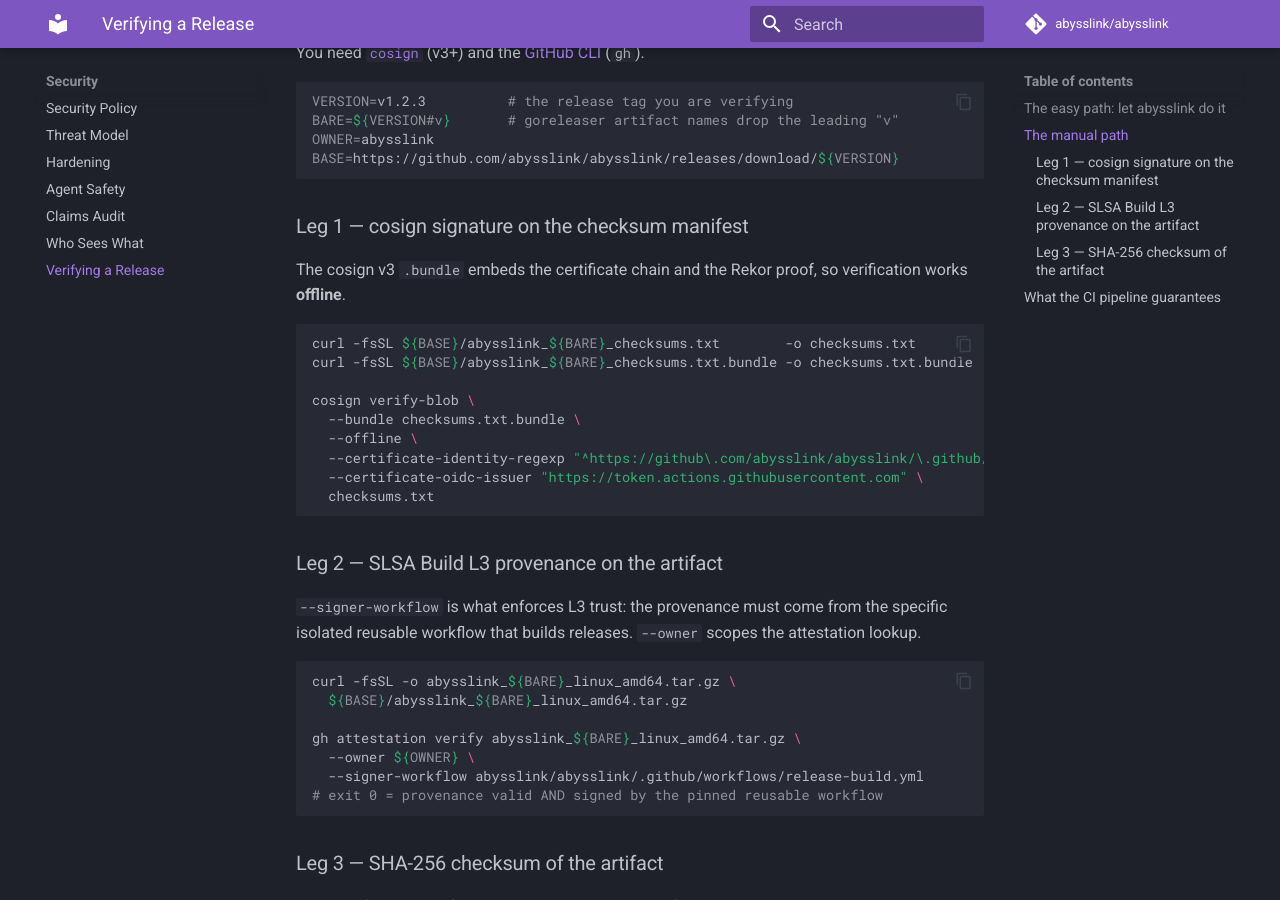
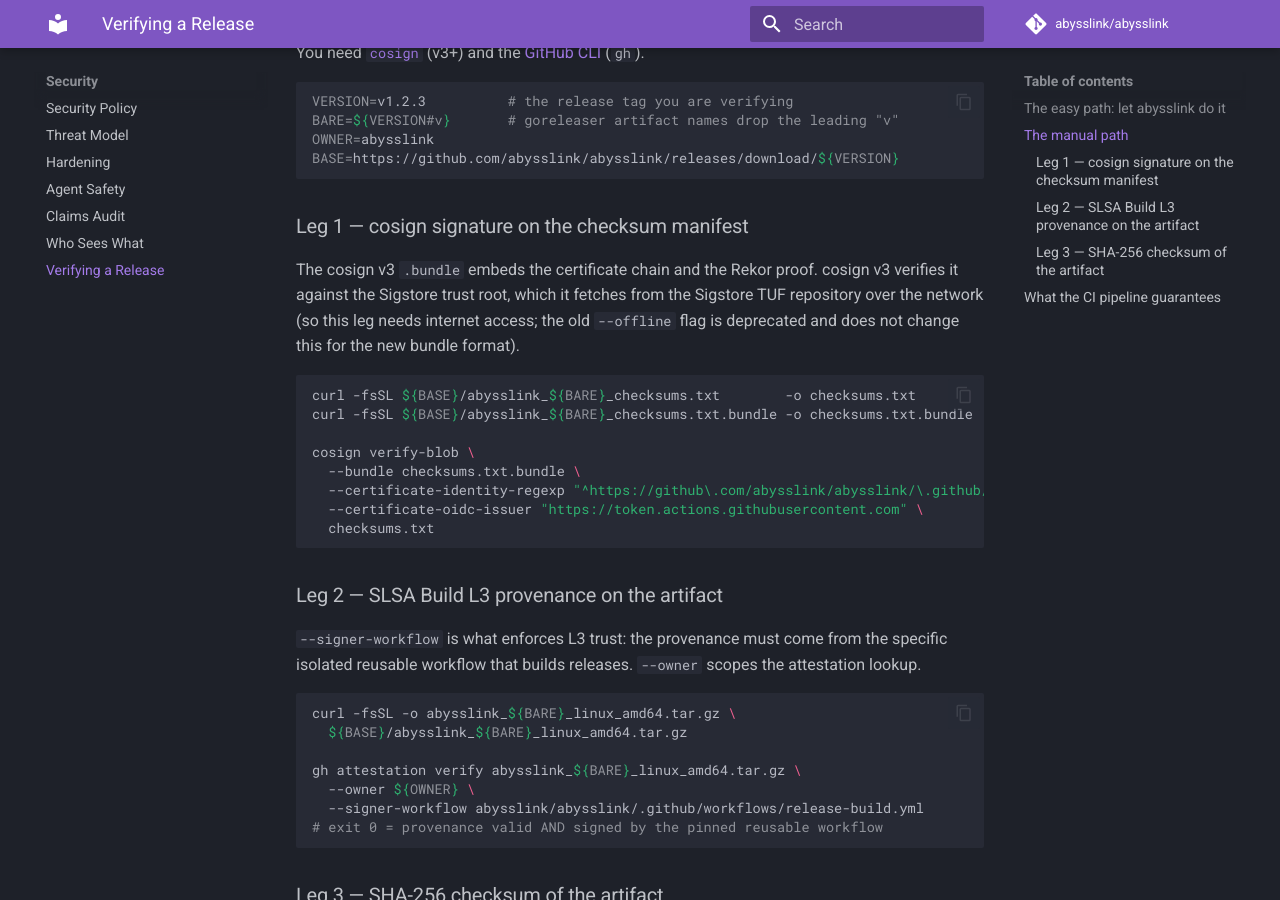
Before and after one commit to abysslink/abysslink, an MkDocs documentation site: the page built from docs/VERIFYING.md, in a window 1280 px wide and 900 px high, scrolled down 1388 px. Built offline with MkDocs 1.6.1 and Material for MkDocs 9.7.7, drawn with Linux system fonts in a browser that asks for light colours; comment, search, counter and statistics services are not loaded.

Commit message:
fix(deps,verify): clear govulncheck (Go 1.26.5 + goldmark 1.7.17); drop deprecated cosign --offline
govulncheck flagged two advisories that landed after the last scan — neither in
Phase 36 code: GO-2026-5856 (crypto/tls, fixed in go1.26.5) and GO-2026-5320
(goldmark, transitive via glamour, fixed in v1.7.17). Bump the go directive to
1.26.5 and goldmark to 1.7.17; govulncheck now reports 0 affecting vulnerabilities.

Separately, cosign v3 deprecated verify-blob's --offline flag, and testing shows
the new bundle format needs the Sigstore TUF trusted root (fetched online) with
OR without the flag — so --offline was both deprecated AND not delivering the
air-gapped verification its comments claimed. Drop --offline from install.sh, the
in-binary verify/upgrade path, and every doc example; correct the "offline" prose
to state honestly that verification fetches the Sigstore trust root over the
network. No behaviour change (both paths already needed the network), fail-closed
preserved, and the install output is now free of the deprecation warning.

Co-Authored-By: Claude Fable 5 <noreply@anthropic.com>
Signed-off-by: mohandoz <mohandoz@users.noreply.github.com>

````diff
--- a/.goreleaser.yaml
+++ b/.goreleaser.yaml
@@ -291,10 +291,9 @@ release:
     curl -fsSL https://github.com/abysslink/abysslink/releases/download/${VERSION}/abysslink_${VERSION#v}_checksums.txt        -o checksums.txt
     curl -fsSL https://github.com/abysslink/abysslink/releases/download/${VERSION}/abysslink_${VERSION#v}_checksums.txt.bundle -o checksums.txt.bundle
 
-    # Verify cosign signature (offline — the bundle embeds the cert chain + Rekor proof)
+    # Verify cosign signature (needs internet: cosign v3 fetches the Sigstore trust root)
     cosign verify-blob \
       --bundle checksums.txt.bundle \
-      --offline \
       --certificate-identity-regexp "^https://github\.com/abysslink/abysslink/\.github/workflows/release\.yml@refs/tags/.*$" \
       --certificate-oidc-issuer "https://token.actions.githubusercontent.com" \
       checksums.txt
--- a/docs/VERIFYING.md
+++ b/docs/VERIFYING.md
@@ -61,8 +61,11 @@ BASE=https://github.com/abysslink/abysslink/releases/download/${VERSION}
 
 ### Leg 1 — cosign signature on the checksum manifest
 
-The cosign v3 `.bundle` embeds the certificate chain and the Rekor proof, so
-verification works **offline**.
+The cosign v3 `.bundle` embeds the certificate chain and the Rekor proof.
+cosign v3 verifies it against the Sigstore trust root, which it fetches from the
+Sigstore TUF repository over the network (so this leg needs internet access; the
+old `--offline` flag is deprecated and does not change this for the new bundle
+format).
 
 ```sh
 curl -fsSL ${BASE}/abysslink_${BARE}_checksums.txt        -o checksums.txt
@@ -70,7 +73,6 @@ curl -fsSL ${BASE}/abysslink_${BARE}_checksums.txt.bundle -o checksums.txt.bundl
 
 cosign verify-blob \
   --bundle checksums.txt.bundle \
-  --offline \
   --certificate-identity-regexp "^https://github\.com/abysslink/abysslink/\.github/workflows/release\.yml@refs/tags/.*$" \
   --certificate-oidc-issuer "https://token.actions.githubusercontent.com" \
   checksums.txt
````
Also changed, not shown: README.md (+1 -2 lines), docs/RELEASE-CHECKLIST.md (+1 -1 lines), 7 other files.
